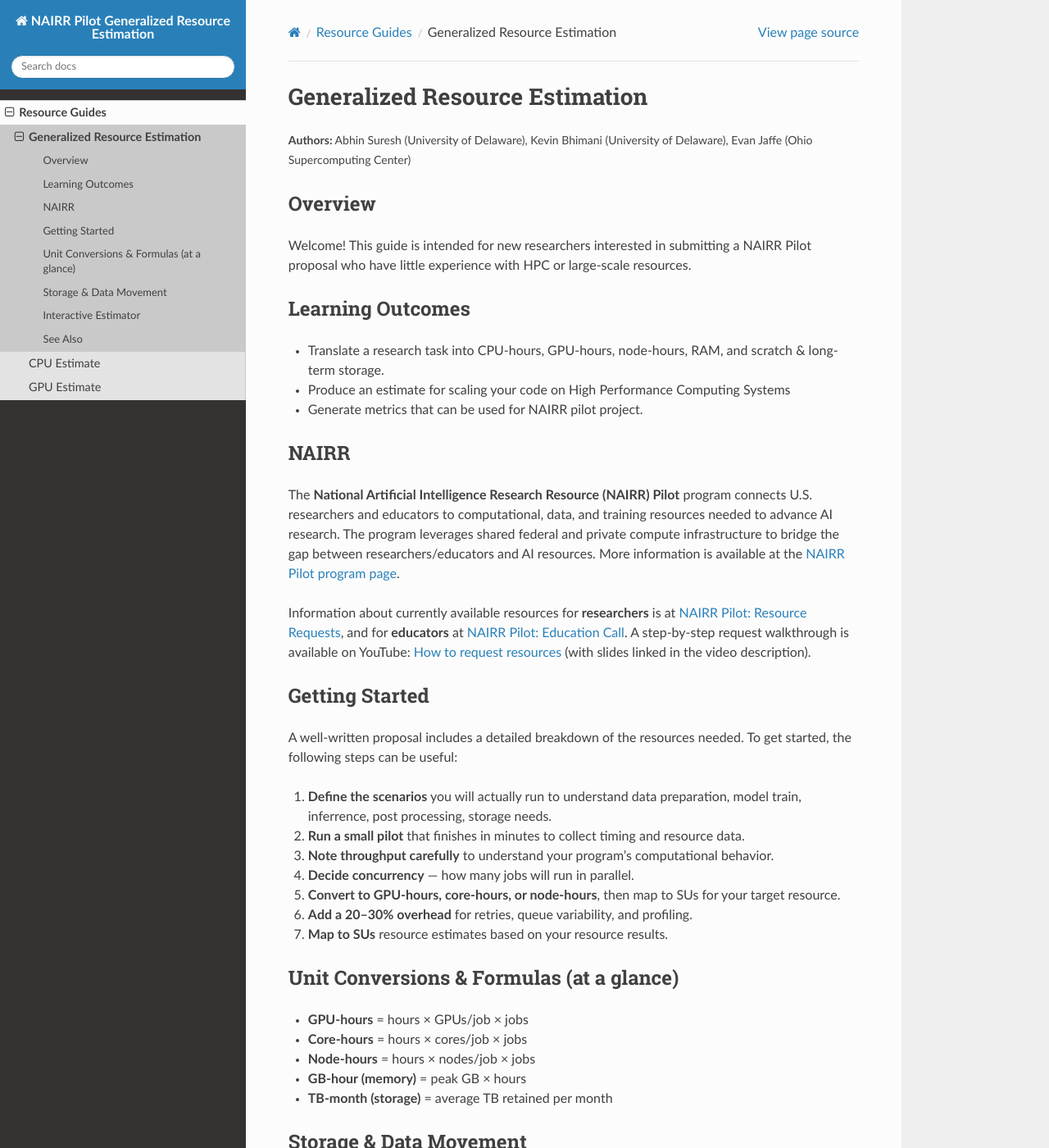
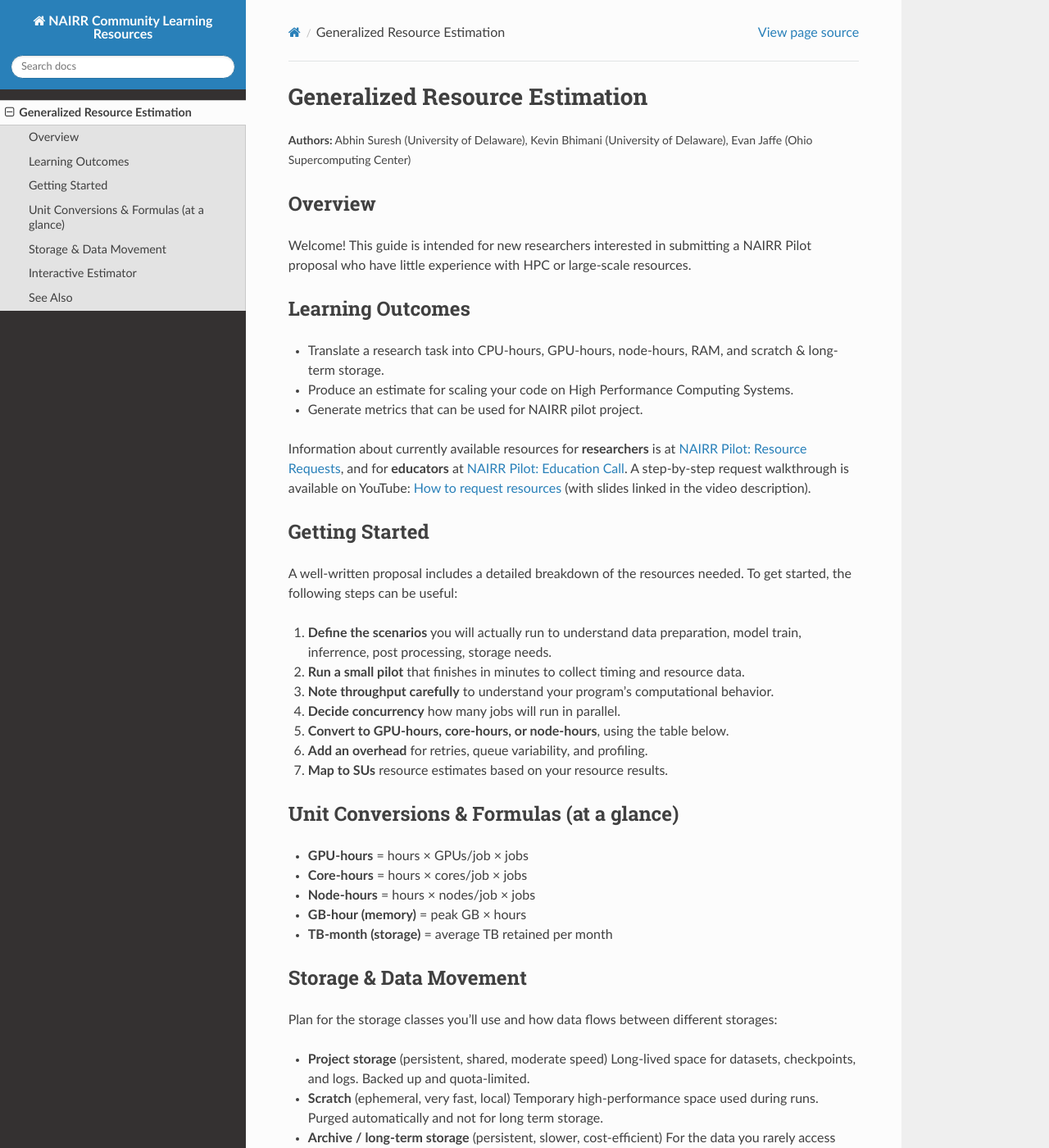
Before and after one commit to NAIRRProgram/nairr, a Sphinx documentation site: the page built from docs/source/resource_guides/resource_estimation.rst, in a window 1280 px wide and 1400 px high. Shown: the whole window at 82% size. Built offline with Sphinx 7.4.7 and the Read the Docs theme 3.1.0, drawn with Linux system fonts in a browser that asks for light colours; some of the changed text lies outside the part shown.

Commit message:
Updated home page and single TOC item

```diff
--- a/docs/source/conf.py
+++ b/docs/source/conf.py
@@ -2,12 +2,13 @@
 
 # -- Project information
 
-project = 'NAIRR Pilot Generalized Resource Estimation'
-copyright = '2025, Kevin Bhimani, Abhin Suresh, Evan Jaffe'
-author = 'Kevin Bhimani, Abhin Suresh, Evan Jaffe'
+project = 'NAIRR Community Learning Resources'
+copyright = '2025, NAIRR Contributors'
+author = 'Kevin Bhimani (University of Delaware), Abhin Suresh (University of Delaware); Evan Jaffe (Ohio Supercomputing Center)'
 
 release = '0.1'
 version = '0.1.0'
+
 
 # -- General configuration
 
--- a/docs/source/resource_guides/index.rst
+++ /dev/null
@@ -1,9 +0,0 @@
-Resource Guides
-===============
-
-.. toctree::
-   :maxdepth: 1
-
-   resource_estimation
-   cpu_estimation
-   gpu_estimation
--- a/docs/source/resource_guides/resource_estimation.rst
+++ b/docs/source/resource_guides/resource_estimation.rst
@@ -18,16 +18,9 @@
 -----------------
 * Translate a research task into CPU-hours, GPU-hours, node-hours,
   RAM, and scratch & long-term storage.
-* Produce an estimate for scaling your code on High Performance Computing Systems
+* Produce an estimate for scaling your code on High Performance Computing Systems.
 * Generate metrics that can be used for NAIRR pilot project.
 
-NAIRR
------
-The **National Artificial Intelligence Research Resource (NAIRR) Pilot** program connects U.S. researchers and educators to computational,
-data, and training resources needed to advance AI research. The program
-leverages shared federal and private compute infrastructure to bridge
-the gap between researchers/educators and AI resources. More information
-is available at the `NAIRR Pilot program page <https://nairrpilot.org/about>`_.
 
 Information about currently available resources for **researchers** is at
 `NAIRR Pilot: Resource Requests <https://nairrpilot.org/opportunities/allocations>`_,
@@ -48,11 +41,11 @@
 
 3. **Note throughput carefully** to understand your program’s computational behavior.
 
-4. **Decide concurrency** — how many jobs will run in parallel.
+4. **Decide concurrency** how many jobs will run in parallel.
 
-5. **Convert to GPU-hours, core-hours, or node-hours**, then map to SUs for your target resource.
+5. **Convert to GPU-hours, core-hours, or node-hours**, using the table below.
 
-6. **Add a 20–30% overhead** for retries, queue variability, and profiling.
+6. **Add an overhead** for retries, queue variability, and profiling.
 
 7. **Map to SUs** resource estimates based on your resource results.
 
@@ -100,14 +93,14 @@
 
      <div class="row">
        <label><b>Number of runs</b></label>
-       <input id="runs" type="range" min="1" max="500" value="10" oninput="W.upd()">
-       <input id="runs_n" class="num" type="number" min="1" max="500" value="10" oninput="W.sync('runs')">
+       <input id="runs" type="range" min="1" max="10000" value="500" oninput="W.upd()">
+       <input id="runs_n" class="num" type="number" min="1" max="500" value="1000" oninput="W.sync('runs')">
      </div>
 
      <div class="row">
        <label><b>Hours per run</b></label>
-       <input id="hours" type="range" min="0.1" max="200" step="0.1" value="2" oninput="W.upd()">
-       <input id="hours_n" class="num" type="number" min="0.1" step="0.1" value="2" oninput="W.sync('hours')">
+       <input id="hours" type="range" min="0.1" max="240" step="0.1" value="10" oninput="W.upd()">
+       <input id="hours_n" class="num" type="number" min="0.1" step="0.1" value="10" oninput="W.sync('hours')">
      </div>
 
      <div class="row">
@@ -124,8 +117,8 @@
 
      <div class="row">
        <label><b>Overhead (%)</b> <span class="small"></span></label>
-       <input id="buffer" type="range" min="0" max="100" value="30" oninput="W.upd()">
-       <input id="buffer_n" class="num" type="number" min="0" max="100" value="30" oninput="W.sync('buffer')">
+       <input id="buffer" type="range" min="0" max="100" value="20" oninput="W.upd()">
+       <input id="buffer_n" class="num" type="number" min="0" max="100" value="20" oninput="W.sync('buffer')">
      </div>
 
      <div class="row">
```
Also changed, not shown: docs/source/index.rst (+13 -6 lines).
